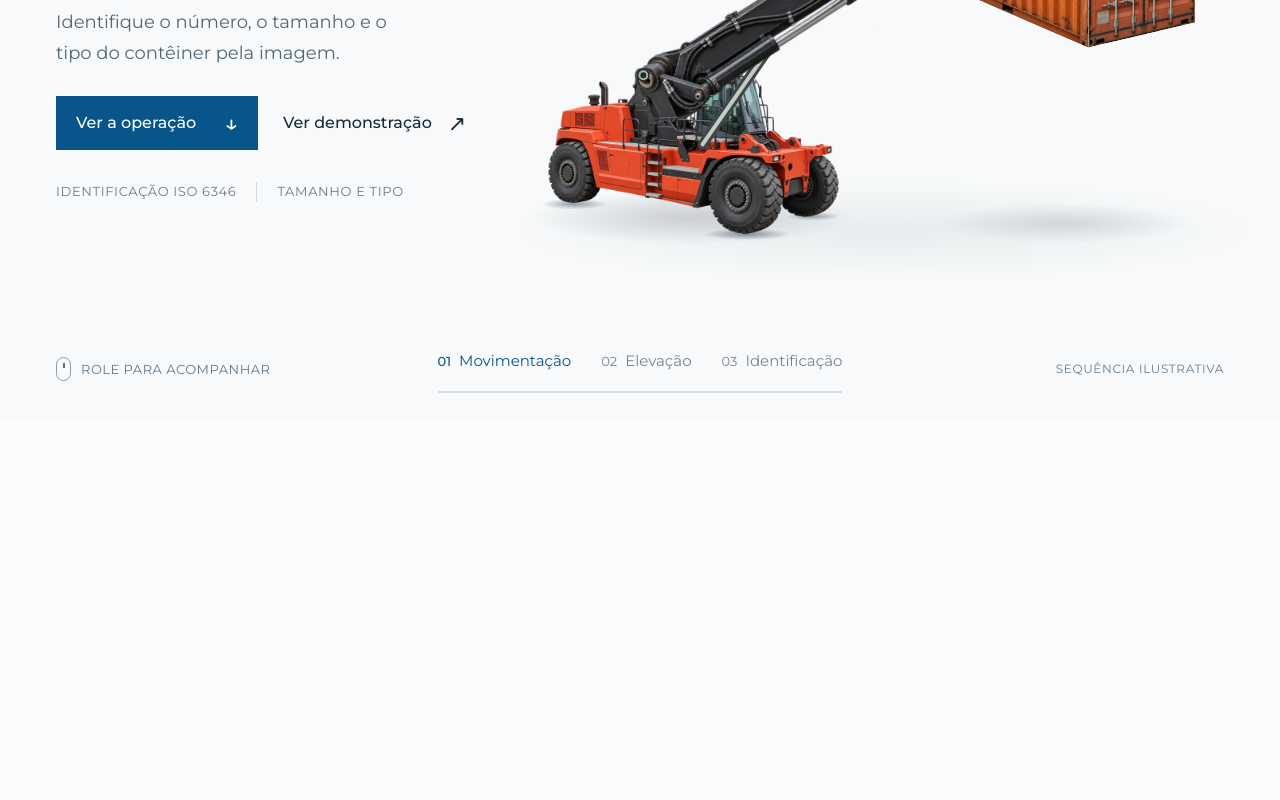
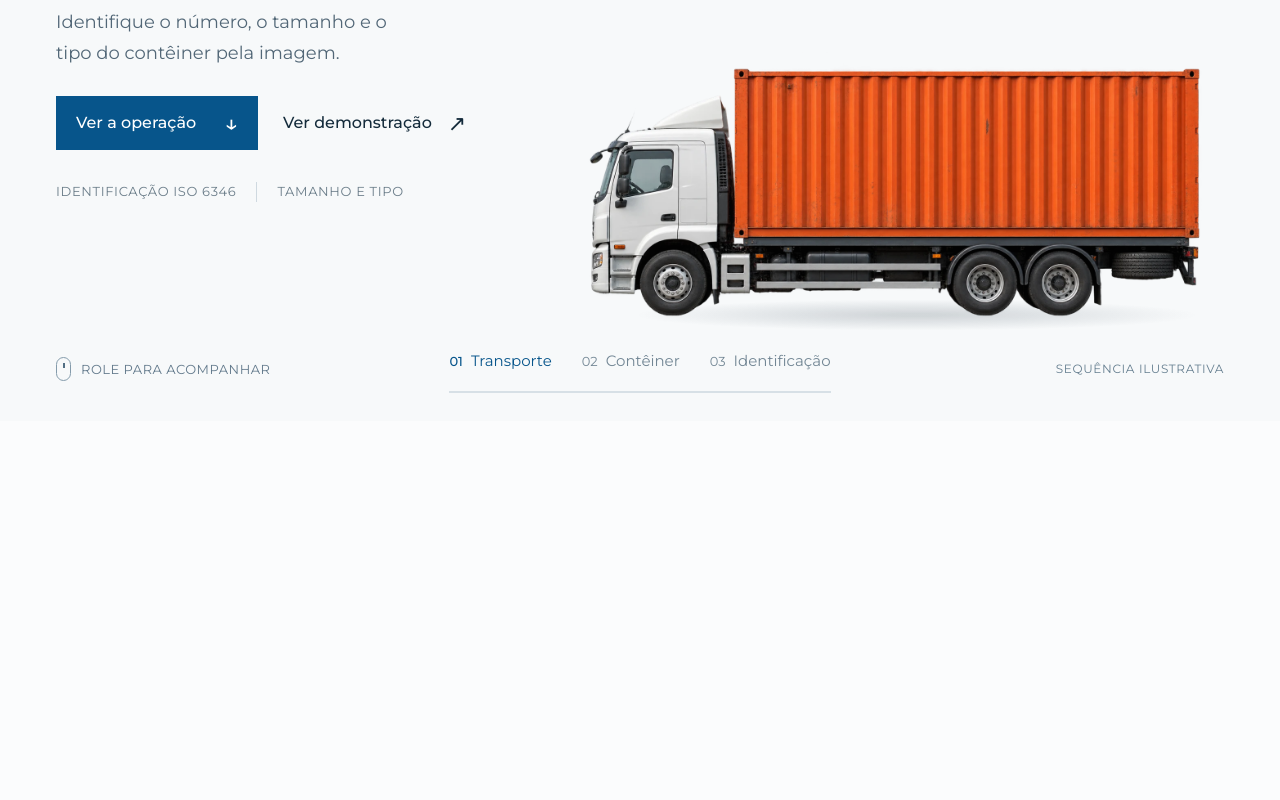
Before and after one commit to jobvictorfern-cmd/container-vision-siamac, a plain HTML site: page index.html in a window 1280 px wide. Shown: the part 379-1179 px from the top of the page. Drawn offline with Linux system fonts and the light colour scheme.

Commit message:
Troca abertura por caminhão com contêiner animado na rolagem

```diff
--- a/index.html
+++ b/index.html
@@ -8,11 +8,11 @@
   <title>Container Vision | Leitura de contêineres — SIAMAC</title>
   <link rel="icon" href="assets/favicon.svg" type="image/svg+xml">
   <link rel="stylesheet" href="fonts.css">
-  <link rel="stylesheet" href="styles.css">
-  <link rel="preload" as="image" href="assets/stacker-base.webp">
+  <link rel="stylesheet" href="styles.css?v=20261022-truck">
+  <link rel="preload" as="image" href="assets/container-truck.webp">
   <link rel="preload" as="image" href="assets/container-cargo.webp">
   <script src="script.js" defer></script>
-  <script src="scroll-scene.js" defer></script>
+  <script src="scroll-scene.js?v=20261022-truck" defer></script>
 </head>
 <body>
   <a class="skip-link" href="#inicio">Pular para o conteúdo</a>
@@ -25,7 +25,7 @@
   <main>
     <section class="scroll-story" id="inicio" aria-label="Movimentação e leitura de um contêiner, controladas pela rolagem">
       <div class="story-sticky" id="story-stage">
-        <div class="story-topline"><span><i class="status-dot"></i> SIAMAC / LEITURA POR IMAGEM</span><span id="story-view-label">01 — MOVIMENTAÇÃO</span></div>
+        <div class="story-topline"><span><i class="status-dot"></i> SIAMAC / LEITURA POR IMAGEM</span><span id="story-view-label">01 — TRANSPORTE</span></div>
         <div class="story-intro" id="story-intro">
           <span class="eyebrow">CONTAINER VISION</span>
           <h1>Leitura automática<br>de contêineres.</h1>
@@ -33,13 +33,12 @@
           <div class="hero-actions"><a class="button button-primary story-start" href="#operacao">Ver a operação <span aria-hidden="true">↓</span></a><a class="text-link" href="#demonstracao">Ver demonstração <span aria-hidden="true">↗</span></a></div>
           <div class="hero-spec"><span>IDENTIFICAÇÃO ISO 6346</span><span>TAMANHO E TIPO</span></div>
         </div>
-        <div class="machine-stage" id="machine-stage"><canvas id="equipment-canvas" aria-label="Reach stacker elevando um contêiner, que gira até exibir as portas de frente. Role para avançar ou retroceder a animação."><img src="assets/stacker-base.webp" alt="Equipamento de movimentação de contêineres"></canvas></div>
-        <div class="story-chapter" id="story-chapter" aria-hidden="true" inert><span class="eyebrow" id="chapter-number">02 / ELEVAÇÃO</span><h2 id="chapter-title">A operação continua.<br>A leitura acompanha.</h2><p id="chapter-description">A identificação fica no campo de visão da câmera.</p></div>
-        <div class="lift-indicator" id="lift-indicator" aria-hidden="true" inert><span class="lift-rule" aria-hidden="true"></span><span>ELEVAÇÃO / SEQUÊNCIA VISUAL</span><strong id="lift-value">00%</strong></div>
+        <div class="machine-stage" id="machine-stage"><canvas id="equipment-canvas" aria-label="Caminhão com contêiner avança e sai da cena. Em seguida, o contêiner gira até exibir as portas de frente. Role para avançar ou retroceder a animação."><img src="assets/container-truck.webp" alt="Caminhão branco transportando um contêiner laranja"></canvas></div>
+        <div class="story-chapter" id="story-chapter" aria-hidden="true" inert><span class="eyebrow" id="chapter-number">01 / TRANSPORTE</span><h2 id="chapter-title">O caminhão segue.<br>A leitura começa.</h2><p id="chapter-description">A câmera registra a área de identificação.</p></div>
         <div class="story-door" id="story-door" aria-hidden="true"><img src="assets/container-door.webp" alt="Porta do contêiner com identificação CSQU 305438 3 e código 22G1" width="1254" height="1254"><div class="door-detection"><span>NÚMERO LOCALIZADO</span><i></i><i></i><i></i><i></i><b class="door-scanline"></b></div><span class="door-camera">IMAGEM DE EXEMPLO</span></div>
         <div class="story-results" id="story-results" aria-hidden="true"><span class="eyebrow"><span class="status-dot"></span> 03 / IDENTIFICAÇÃO</span><h2>Código lido.<br>Pronto para conferir.</h2><div class="story-readout"><span>IDENTIFICAÇÃO</span><strong>CSQU <b>305438</b> <i>3</i></strong><div><span>TAMANHO / TIPO<strong>22G1</strong></span><span>DÍGITO VERIFICADOR<strong class="readout-check">✓ Consistente</strong></span></div></div><a class="text-link" href="#demonstracao">Conferir uma leitura <span aria-hidden="true">↗</span></a></div>
         <div class="scene-loading" id="scene-loading"><span></span>Carregando a sequência…</div>
-        <div class="story-bottom"><div class="scroll-instruction"><span class="mouse-icon" aria-hidden="true"><i></i></span><span>ROLE PARA ACOMPANHAR</span></div><div class="story-timeline" role="group" aria-label="Navegar pela animação"><button data-story-to="0.02" class="active" aria-current="step"><b>01</b><span>Movimentação</span></button><button data-story-to="0.38"><b>02</b><span>Elevação</span></button><button data-story-to="0.95"><b>03</b><span>Identificação</span></button><div class="story-progress"><i id="story-progress"></i></div></div><span class="story-caption">SEQUÊNCIA ILUSTRATIVA</span></div>
+        <div class="story-bottom"><div class="scroll-instruction"><span class="mouse-icon" aria-hidden="true"><i></i></span><span>ROLE PARA ACOMPANHAR</span></div><div class="story-timeline" role="group" aria-label="Navegar pela animação"><button data-story-to="0.02" class="active" aria-current="step"><b>01</b><span>Transporte</span></button><button data-story-to="0.65"><b>02</b><span>Contêiner</span></button><button data-story-to="0.95"><b>03</b><span>Identificação</span></button><div class="story-progress"><i id="story-progress"></i></div></div><span class="story-caption">SEQUÊNCIA ILUSTRATIVA</span></div>
       </div>
     </section>
     <span id="operacao" class="story-anchor" aria-hidden="true"></span>
--- a/scroll-scene.js
+++ b/scroll-scene.js
@@ -1,5 +1,5 @@
 'use strict';
-/* Rolagem nativa: elevação, giro do volume completo e leitura frontal.
+/* Rolagem nativa: passagem do caminhão, giro do contêiner e leitura frontal.
    As três faces compartilham os mesmos vértices e a mesma câmera 3D. */
 (() => {
   const story = document.querySelector('.scroll-story');
@@ -11,7 +11,6 @@
   const select = id => document.getElementById(id);
   const intro = select('story-intro'), chapter = select('story-chapter');
   const door = select('story-door'), results = select('story-results');
-  const indicator = select('lift-indicator');
   const topLine = document.querySelector('.story-topline');
   const clamp = x => Math.max(0, Math.min(1, x));
   const lerp = (a, b, t) => a + (b - a) * t;
@@ -21,7 +20,7 @@
   let sceneFrame = {left:0,right:0,width:0,introBottom:0};
   const images = {};
   const sources = {
-    base: 'assets/stacker-base.webp', boom: 'assets/stacker-boom.webp',
+    truck: 'assets/container-truck.webp',
     cargo: 'assets/container-cargo.webp', door: 'assets/container-door.webp'
   };
 
@@ -38,88 +37,46 @@
     gradient.addColorStop(1, 'rgba(16,35,52,0)');
     ctx.fillStyle = gradient; ctx.beginPath(); ctx.arc(0, 0, 1, 0, Math.PI*2); ctx.fill(); ctx.restore();
   }
-  function polygon(points, color) {
-    ctx.beginPath(); points.forEach(([x, y], i) => i ? ctx.lineTo(x, y) : ctx.moveTo(x, y));
-    ctx.closePath(); ctx.fillStyle = color; ctx.fill();
+  const truckDeparture = p => smooth(.055, .40, p);
+  function drawTruck(p) {
+    const mobile = width <= 680;
+    const full = smooth(.025, .16, p);
+    const aspect = images.truck.height / images.truck.width;
+    const floor = height - (mobile ? 108 : 105);
+    const initialWidth = mobile
+      ? Math.min(sceneFrame.width * .98, Math.max(96, floor - sceneFrame.introBottom - 18) / aspect)
+      : Math.min(sceneFrame.width * .56, height * .43 / aspect);
+    const expandedWidth = Math.min(sceneFrame.width * .92, height * .48 / aspect);
+    const w = lerp(initialWidth, expandedWidth, full), h = w * aspect;
+    const restX = lerp(sceneFrame.right - w, sceneFrame.left + (sceneFrame.width - w) / 2, full);
+    // A cabine aponta para a esquerda: o conjunto avança até sair por inteiro.
+    const x = lerp(restX, -w - 48, truckDeparture(p));
+    const y = floor - h * .93;
+    shadow(x + w * .53, floor - 1, w * .43, Math.max(8, h * .055), .16);
+    ctx.drawImage(images.truck, x, y, w, h);
   }
-  function line(ax, ay, bx, by, thickness, color) {
-    ctx.beginPath(); ctx.moveTo(ax, ay); ctx.lineTo(bx, by);
-    ctx.lineWidth = thickness; ctx.strokeStyle = color; ctx.lineCap = 'round'; ctx.stroke();
-  }
-  function pose(p) {
+  function pose() {
     const mobile = width <= 680;
-    const full = smooth(.025, .20, p);
-    const lift = smooth(.20, .49, p);
-    // A mesma faixa do cabeçalho limita a cena, inclusive em telas ultralargas.
-    const frameWidth=sceneFrame.width||width;
-    const startFloor=height*(mobile ? (height<=740 ? .88 : .84) : .78);
-    const finalFloor=height*.82;
-    const initialScale=mobile
-      ? Math.min(frameWidth*.95/1600,Math.max(1,startFloor-sceneFrame.introBottom-24)/900)
-      : Math.min(frameWidth*.76/1600,(startFloor-Math.max(180,height*.20))/900);
-    const finalScale=Math.min((frameWidth-(mobile?0:32))/1600,(finalFloor-(mobile?height*.38:Math.max(86,height*.10)))/1070);
-    const scale=Math.max(.001,lerp(initialScale,finalScale,full));
-    const centeredX=sceneFrame.left+(frameWidth-1600*scale)/2;
-    // Desconta a sobra transparente dos assets para alinhar o volume visível.
-    const startX=mobile?centeredX:sceneFrame.right-1490*scale;
-    const startY=startFloor-850*scale;
-    const finalX=centeredX;
-    const finalY=finalFloor-850*scale;
-    const x = lerp(startX, finalX, full), y = lerp(startY, finalY, full);
+    const frameWidth = sceneFrame.width || width;
+    const floor = height * .82;
+    // Mantém o enquadramento original do giro e sua chegada à porta frontal.
+    const scale = Math.max(.001, Math.min((frameWidth - (mobile ? 0 : 32)) / 1600,
+      (floor - (mobile ? height * .38 : Math.max(86, height * .10))) / 1070));
+    const x = sceneFrame.left + (frameWidth - 1600 * scale) / 2;
+    const y = floor - 850 * scale;
     return {
-      mobile, full, lift,
+      mobile,
       centerX: (width*.5-x)/scale,
       centerY: (height*.5-y)/scale,
       scale,
       screenX: width*.5,
       screenY: height*.5,
-      move: -70*(1-smooth(0, .18, p)),
-      cargoY: 40-lift*160
+      move: 0,
+      cargoY: -120
     };
   }
   function toScreen(point, view) {
     return [view.screenX+(point[0]-view.centerX)*view.scale, view.screenY+(point[1]-view.centerY)*view.scale];
-  }
-  function drawEquipment(p, view, body, layer) {
-    ctx.save();
-    ctx.globalAlpha = 1-smooth(.49, .60, p);
-    ctx.translate(view.screenX, view.screenY); ctx.scale(view.scale, view.scale);
-    ctx.translate(-view.centerX, -view.centerY);
-    const pivotX = 383+view.move, pivotY = 506;
-    if (layer==='base') {
-      // Plano de apoio suave e sombras de contato nos três pneus visíveis.
-      shadow(800, 820, 760, 100, .055);
-      shadow(480+view.move, 794, 330, 55, .16);
-      shadow(243+view.move, 767, 66, 11, .38);
-      shadow(592+view.move, 828, 88, 12, .42);
-      shadow(727+view.move, 792, 55, 9, .33);
-      // A sombra da carga fica no chão e se difunde conforme a elevação.
-      shadow(1165, 806, lerp(255,315,view.lift), lerp(40,58,view.lift), lerp(.12,.065,view.lift));
-      ctx.drawImage(images.base, 170+view.move, 440, 620, 620*2/3);
-      ctx.restore(); return;
-    }
-    // O spreader acompanha o teto; o braço permanece ligado ao seu centro.
-    const world = point => {
-      const [sx,sy]=body.project(point);
-      return [view.centerX+(sx-view.screenX)/view.scale,view.centerY+(sy-view.screenY)/view.scale];
-    };
-    const roofY=BOX.height/2+.045;
-    const roof=[[-.35,roofY,-.43],[.35,roofY,-.43],[.35,roofY,.43],[-.35,roofY,.43]];
-    polygon(roof.map(world),'#39433e');
-    polygon([roof[3],roof[2],[.35,roofY-.04,.43],[-.35,roofY-.04,.43]].map(world),'#1c2926');
-    const [attachX,attachY]=world([0,roofY+.15,0]);
-    const [mountX,mountY]=world([0,roofY,0]);
-    line(mountX,mountY,attachX,attachY,8,'#323d38');
-    const dx = attachX-pivotX, dy = attachY-pivotY;
-    const boomScale = Math.hypot(dx,dy)/Math.hypot(1900,-130);
-    const angle = Math.atan2(dy,dx)-Math.atan2(-130,1900);
-    line(503+view.move, 646, lerp(pivotX,attachX,.43), lerp(pivotY,attachY,.43)+25, 20, '#3d4845');
-    line(503+view.move, 646, lerp(pivotX,attachX,.43), lerp(pivotY,attachY,.43)+25, 8, '#c4cbc7');
-    ctx.save(); ctx.translate(pivotX,pivotY); ctx.rotate(angle); ctx.scale(boomScale,boomScale);
-    ctx.drawImage(images.boom,-100,-350); ctx.restore();
-    ctx.fillStyle='#202d28'; ctx.beginPath(); ctx.arc(pivotX,pivotY,13,0,Math.PI*2); ctx.fill();
-    ctx.strokeStyle='#a8b0aa'; ctx.lineWidth=4; ctx.beginPath(); ctx.arc(pivotX,pivotY,8,0,Math.PI*2); ctx.stroke();
-    ctx.restore();
   }
   // Volume fechado: porta, lateral e teto usam os mesmos cantos projetados.
   const BOX={width:1,height:1.063,length:2.49};
@@ -228,21 +185,20 @@
     opacity(intro,1-smooth(.04,.15,p));
     intro.style.transform=`translate3d(0,${-30*full}px,0)`;
     topLine.style.transform=`translate3d(0,${-88*full}px,0)`;
-    opacity(chapter,smooth(.16,.24,p)*(1-smooth(.50,.59,p)));
-    const phase=p<.20?0:p<.66?1:2;
+    const chapterEnd = width <= 680 ? [.50,.59] : [.63,.73];
+    opacity(chapter,smooth(.16,.24,p)*(1-smooth(...chapterEnd,p)));
+    const phase=p<.40?0:p<.86?1:2;
     if(phase!==previousPhase) {
       previousPhase=phase; stage.dataset.phase=String(phase);
-      select('chapter-number').textContent=phase===0?'01 / MOVIMENTAÇÃO':'02 / ELEVAÇÃO';
-      select('chapter-title').innerHTML=phase===0?'Movimentação<br>no ponto de leitura.':'Contêiner em movimento.<br>Identificação em foco.';
+      select('chapter-number').textContent=phase===0?'01 / TRANSPORTE':'02 / CONTÊINER';
+      select('chapter-title').innerHTML=phase===0?'O caminhão segue.<br>A leitura começa.':'Contêiner em foco.<br>Pronto para identificar.';
       select('chapter-description').textContent='A câmera registra a área de identificação.';
-      select('story-view-label').textContent=['01 — MOVIMENTAÇÃO','02 — ELEVAÇÃO','03 — IDENTIFICAÇÃO'][phase];
+      select('story-view-label').textContent=['01 — TRANSPORTE','02 — CONTÊINER','03 — IDENTIFICAÇÃO'][phase];
       document.querySelectorAll('[data-story-to]').forEach((button,i)=>{
         button.classList.toggle('active',i===phase);
         if(i===phase)button.setAttribute('aria-current','step');else button.removeAttribute('aria-current');
       });
     }
-    opacity(indicator,smooth(.25,.33,p)*(1-smooth(.50,.58,p)));
-    select('lift-value').textContent=`${Math.round(smooth(.2,.49,p)*100).toString().padStart(2,'0')}%`;
     opacity(door,smooth(.89,.93,p));
     opacity(results,smooth(.86,.94,p));
     results.style.transform=`translate3d(0,${12*(1-smooth(.86,.94,p))}px,0)`;
@@ -255,14 +211,18 @@
     const dt=lastTime?Math.min(40,time-lastTime):16; lastTime=time;
     current=reduce.matches?target:lerp(current,target,1-Math.exp(-dt/65));
     if(Math.abs(target-current)<.00005)current=target;
-    const p=reduce.matches?(current<.2?0:current<.65?.40:.96):current;
+    const p=reduce.matches?(current<.40?0:current<.86?.65:.96):current;
     updateDOM(p);
     ctx.clearRect(0,0,width,height);
     if(ready) {
-      const view=pose(p),body=containerPose(p,view);
-      if(p<.60)drawEquipment(p,view,body,'base');
-      if(p<.935)drawContainer(body,view.mobile);
-      if(p<.60)drawEquipment(p,view,body,'boom');
+      if(p<.40)drawTruck(p);
+      if(p>.40 && p<.935) {
+        const view=pose(),body=containerPose(p,view);
+        ctx.save();
+        ctx.globalAlpha=smooth(.40,.50,p);
+        drawContainer(body,view.mobile);
+        ctx.restore();
+      }
     }
     if(current!==target)frame=requestAnimationFrame(render); else lastTime=0;
   }
@@ -290,7 +250,7 @@
     window.scrollTo({top:top+span*value,behavior:reduce.matches?'instant':'smooth'});
   }
   document.querySelectorAll('[data-story-to]').forEach(button=>button.addEventListener('click',()=>goTo(Number(button.dataset.storyTo))));
-  document.querySelector('.story-start').addEventListener('click',event=>{event.preventDefault();goTo(.35);});
+  document.querySelector('.story-start').addEventListener('click',event=>{event.preventDefault();goTo(.27);});
   window.addEventListener('scroll',readScroll,{passive:true});
   window.addEventListener('resize',resize,{passive:true});
   reduce.addEventListener('change',resize);
```
Also changed, not shown: styles.css (+2 -9 lines), assets/container-truck.webp (added), assets/stacker-base.webp (deleted), assets/stacker-boom.webp (deleted), 2 other files.
